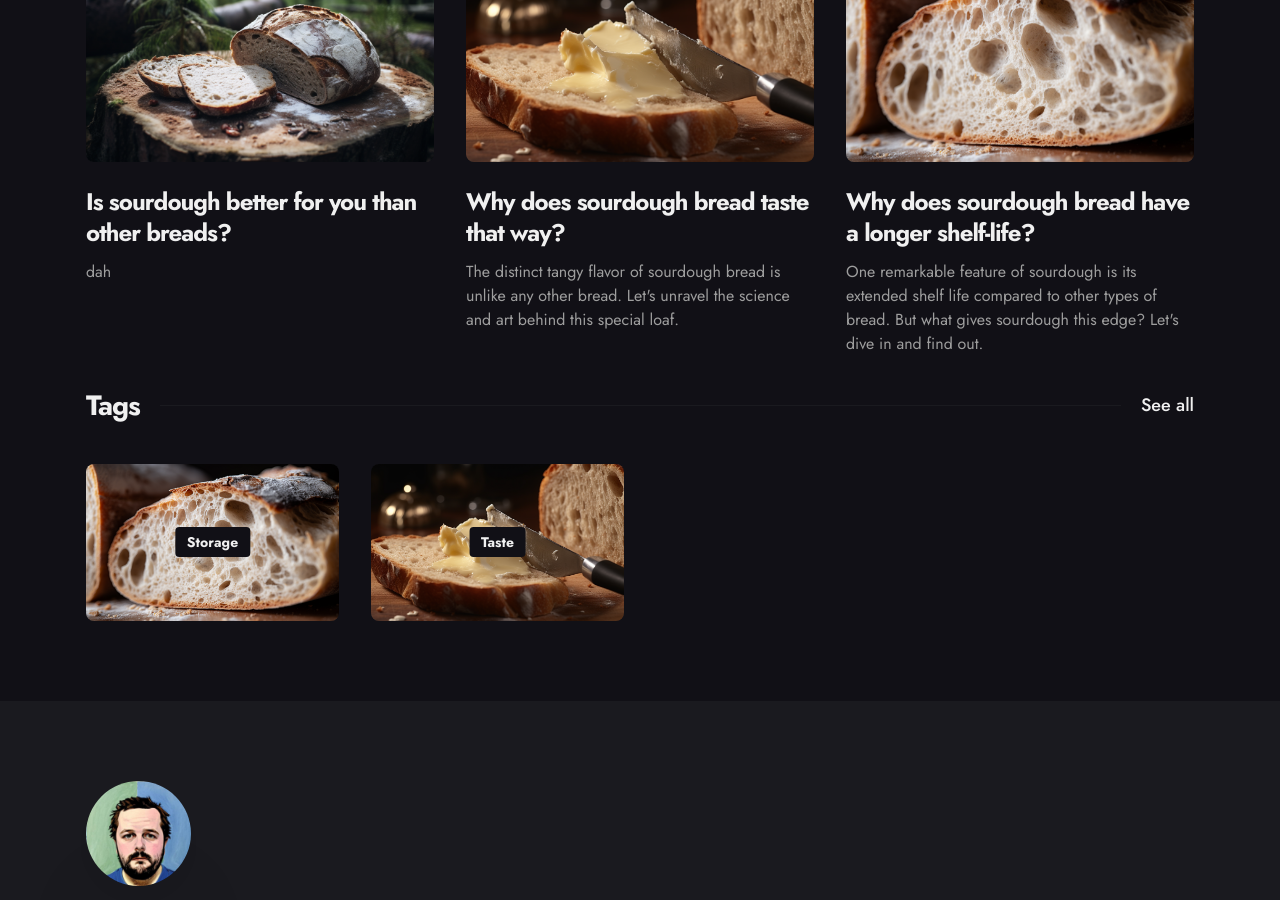
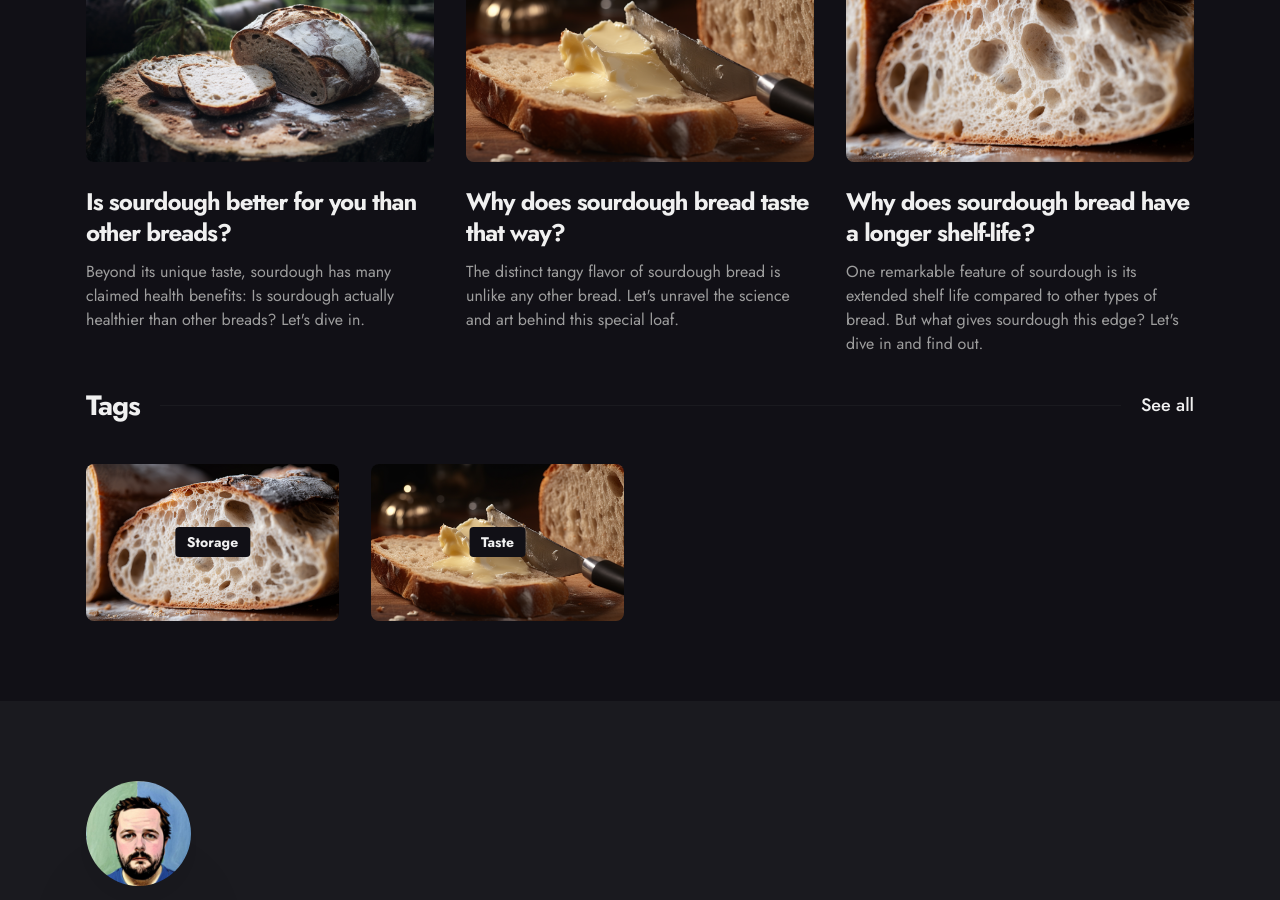
Before and after one commit to craigmbooth/sourdough-website, a Jekyll site: the page built from index.html, in a window 1280 px wide and 900 px high, scrolled down 791 px. Built offline with Jekyll 4.4.1, drawn with Linux system fonts in a browser that asks for light colours; nearby versions of some CDN libraries; the list of posts is cut into pages by our own code; part of the change alters nothing that is shown.

Commit message:
Markdownify health article

```diff
--- a/_posts/2023-10-17-is-sourdough-better-for-you-than-other-breads.md
+++ b/_posts/2023-10-17-is-sourdough-better-for-you-than-other-breads.md
@@ -1,32 +1,65 @@
 ---
 layout: post
 title:  Is sourdough better for you than other breads?
-description: dah
+description: "Beyond its unique taste, sourdough has many claimed health benefits: Is sourdough actually healthier than other breads? Let's dive in."
 date:   2023-10-17
 image:  '/images/posts/health/header.png'
 tags:   []
 ---
 
-Fermentated foods, sourdough included, have undergone an explosion in popularity in recent years.  This was driven in part by their proposed health benefits (see e.g. \cite{dimidi19} for a review).  Now, sourdough is not considered a probiotic, the temperatures reached by the center of a loaf (\degCF{88}) during cooking are high enough to kill all microorganisms.  contrast this to something like yogurt that is never heated and therefore is full of living bacteria.  The beneficial effects of eating sourdough are due to the effects of the prior hours of fermentation by those microbes.  Here we summarize a few of the health benefits of sourdough bread relative a more standard yeasted bread.
+Fermented foods, sourdough included, have undergone an explosion in popularity in recent years.  This was driven in part by their proposed health benefits (see e.g. Dimidi et al., 2019 for a review).
 
-\subsubsection{It has a lower glycemic index} \index{Glycemic index}
+Sourdough has definite health benefits over yeasted breads.  The beneficial effects of eating sourdough are due to the effects of fermentation by the yeasts and bacteria on the dough.  Here we summarize a few of the health benefits of sourdough bread relative a more standard yeasted bread.
 
-\index{Diabetes} The Glycemic index (GI) of food is a ranking based on  their immediate effect on  blood glucose levels.  Foods with lots of easily digestible carbohydrates have a high GI, and after they're eaten, they spike levels of blood sugar significantly.  Foods with a lower GI release their energy more slowly.  Although GI is only one component of the overall healthfulness, some research has linked high GI diets with a greater risk of developing type 2 diabetes\cite{bhupathiraju14}, higher cholesterol levels\cite{fleming13}, and more heart disease\cite{derougemont07}.  Foods can be broadly classified into three categories (low GI $\le$55, medium GI 55–69 or high GI $\ge$70).  For reference, a whole meal bread without sourdough fermentation has a GI of around 70.
+## It has a lower glycemic index
+The Glycemic index (GI) of food is a ranking based on its immediate effect on  blood glucose levels.  Foods with lots of easily digestible carbohydrates have a high GI, and after they're eaten, they spike levels of blood sugar significantly.  Foods with a lower GI release their energy more slowly.  Although GI is only one component of the overall healthfulness of a food, some research has linked high GI diets with a greater risk of developing type 2 diabetes (Bhupathiraju et al., 2014), higher cholesterol levels (Fleming & Godwin, 2013), and more heart disease (de Rougemont et al., 2007).
 
-Although bread, by its nature will remain relatively high GI, it has been found that sourdough fermentation is able to reduce the digestibility of some starches\cite{ostman02}, and correspondingly reduces blood sugar and insulin responses when compared to yeasted bread\cite{liljeberg95} and reduce its glycemic index\cite{stamataki17}, with some studies indicating that depending on the precise formulation, the bread may end up with a GI around 40-60\cite{novotni10, novotni12}.  This is demonstrated in Fig.~\ref{fig:gi}, which shows the measurement of the GI of some bread from \cite{devuyts09}\index{Glycemic index!measurement}.  The two curves on this chart show the mean increase in blood sugar in 20 healthy volunteers after ingesting glucose, and after ingesting sourdough.  The blood sugar increment is around 40.1\% of that of pure glucose (which has a GI of 100), so the GI of the sourdough is 41.1, a figure low enough to indicate that this type of bread could have significant health impacts.
+Foods can be broadly classified into three categories
 
-\begin{figure}[ht]
-    \centering\includegraphics[width=\textwidth]{figures/fig_gi}
-    \caption{Measurement of the GI of a bread sample.  The two lines in this chart show the increase in blood sugar over time after ingesting glucose (yellow-brown line) and sourdough bread (blue line).  The blood sugar spike for sourdough is approximately 41\% the size of that for glucose, indicating that the sourdough has a GI of 41.  This is a significantly lower GI than for a standard wheat bread.  Adapted from \cite{devuyts09}}
-    \label{fig:gi}
-\end{figure}
+   * low GI (<55)
+   * medium GI (55–69)
+   * high GI (>69)
 
-\subsubsection {It Increases Available Bioactive Compounds} \index{Folates}
+For reference, a whole meal bread without sourdough fermentation has a GI of around 70.
 
-Fermenting with sourdough improves the bioavailability \cite{katina05}, in particular, the addition of a sourdough fermentation phase more than doubled the availability of folates and phenolic compounds, and B-complex vitamins\cite{batifoulier05} relative to yeasted bread.  Folate intake is necessary for several processes in the body, and associations between low folate level and chronic diseases such as cardiovascular disease, cancer, and cognitive dysfunction have been reported\cite{ebara17}. Many studies have shown a strong and positive correlation between the presence of phenolic compound and the antioxidant effects of foods, \cite{minatel17},  which (among other things) to decrease inflammation in the body related with chronic diseases (e.g. cardiovascular diseases, cancer, diabetes) \cite{eliassen12,tanaka12}
+Although bread, by its nature will remain relatively high GI, it has been found that sourdough fermentation is able to reduce the digestibility of some starches (Ostman et al., 2002), and correspondingly reduces blood sugar and insulin responses when compared to yeasted bread (Liljeberg et al., 1995) and reduce its glycemic index (Stamataki, Yanni & Karathanos, 2017), with some studies indicating that depending on the precise formulation, the bread may end up with a GI around 40-60 (Novotni et al. 2010; Novotni et al., 2012).
 
-\subsubsection {It Has More Bioavailable Minerals} \index{Phytic acid}
+This is demonstrated in in the following image, which shows the measurement of the GI of some bread from (De Angelis et al., 2009).  The two curves on this chart show the mean increase in blood sugar in 20 healthy volunteers after ingesting glucose, and after ingesting sourdough.  The blood sugar increment is around 40.1% of that of pure glucose (pure glucose has a GI of 100), so the GI of the sourdough is 41.1, a figure low enough to indicate that this type of bread could have significant health impacts.
 
-Phytic acid is a substance found in many plant-based foods, including wheat flour where it is present in an amount of around 3 mg/g in refined flour, and 8.5 mg/g in whole wheat flour\cite{febles02}.  Phytate is commonly called an "anti-nutrient" because it tends to bind to common minerals, including iron, zinc, magnesium and calcium, meaning that they are unavailable for absorption into the body\cite{lopez98}.
+![Measurement of the GI of a bread sample.  The two lines in this chart show the increase in blood sugar over time after ingesting glucose (yellow-brown line) and sourdough bread (blue line).  The blood sugar spike for sourdough is approximately 41% the size of that for glucose, indicating that the sourdough has a GI of 41.  This is a significantly lower GI than for a standard wheat bread.]({{site.baseurl}}/images/posts/health/fig_gi.png)
 
-A prolonged sourdough fermentation was found to decrease phytic acid levels by 62\%, relative to only 38\% for a more standard yeast-based fermentation process\cite{lopez01}. Thus, it should be expected that relative to other breads, sourdough is able to supply more of these vital minerals.
+## It Increases Available Bioactive Compounds
+Fermenting with sourdough improves the bioavailability (Katina et al., 2005), in particular, the addition of a sourdough fermentation phase more than doubled the availability of folates and phenolic compounds, and B-complex vitamins relative to yeasted bread.  Folate intake is necessary for several processes in the body, and associations between low folate level and chronic diseases such as cardiovascular disease, cancer, and cognitive dysfunction have been reported (Ebara, 2017). Many studies have shown a strong and positive correlation between the presence of phenolic compound and the antioxidant effects of foods, which (among other things) to decrease inflammation in the body related with chronic diseases (e.g. cardiovascular diseases, cancer, diabetes) (e.g. Eliassen et al. 2012)
+
+## It Has More Bioavailable Minerals
+Phytic acid is a substance found in many plant-based foods, including wheat flour. Phytate is present in an amount of around 3 mg/g in refined flour, and 8.5 mg/g in whole wheat flour (Febles et al., 2002).
+
+Phytate is commonly called an "anti-nutrient" because it tends to bind to common minerals, including iron, zinc, magnesium and calcium, meaning that they are unavailable for absorption into the body. A prolonged sourdough fermentation was found to decrease phytic acid levels by 62%, relative to only 38% for a more standard yeast-based fermentation process (Lopez et al., 2021). Thus, it should be expected that relative to other breads, sourdough is able to supply more of these vital minerals.
+
+## It is easier to digest
+The fermentation process in sourdough can break down some of the gluten in the dough, making it easier to digest for some people.
+
+WRITE ME
+
+## Conclusion
+Sourdough bread isn't just tasty; it's also better for you than regular bread in many ways. Unlike other breads, sourdough doesn't cause a quick spike in your blood sugar. This is great news for people who want to watch their sugar levels. Plus, it has more of the good stuff our body needs, like vitamins and other healthy bits.
+
+What's even better? Sourdough helps our body take in more minerals, like iron and calcium. This is because sourdough doesn't have as much of a thing called 'phytic acid' which stops our body from using these minerals. So, when you choose sourdough, you're not just getting a yummy slice of bread, but you're also making a healthier choice!
+
+## References
+
+   * Bhupathiraju, S. N., Tobias, D. K., Malik, V. S., Pan, A., Hruby, A., Manson, J. E., Willett, W. C., & Hu, F. B. (2014). Glycemic index, glycemic load, and risk of type 2 diabetes: results from 3 large US cohorts and an updated meta-analysis. In The American Journal of Clinical Nutrition (Vol. 100, Issue 1, pp. 218–232). Elsevier BV. https://doi.org/10.3945/ajcn.113.079533
+   * De Angelis, M., Damiano, N., Rizzello, C. G., Cassone, A., Di Cagno, R., & Gobbetti, M. (2009). Sourdough fermentation as a tool for the manufacture of low-glycemic index white wheat bread enriched in dietary fibre. In European Food Research and Technology (Vol. 229, Issue 4, pp. 593–601). Springer Science and Business Media LLC. https://doi.org/10.1007/s00217-009-1085-1
+   * de Rougemont, A., Normand, S., Nazare, J.-A., Skilton, M. R., Sothier, M., Vinoy, S., & Laville, M. (2007). Beneficial effects of a 5-week low-glycaemic index regimen on weight control and cardiovascular risk factors in overweight non-diabetic subjects. In British Journal of Nutrition (Vol. 98, Issue 6, pp. 1288–1298). Cambridge University Press (CUP). https://doi.org/10.1017/s0007114507778674
+   * Dimidi, E., Cox, S. R., Rossi, M., & Whelan, K. (2019). Fermented Foods: Definitions and Characteristics, Impact on the Gut Microbiota and Effects on Gastrointestinal Health and Disease. In Nutrients (Vol. 11, Issue 8, p. 1806). MDPI AG. https://doi.org/10.3390/nu11081806
+   * Ebara, S. (2017). Nutritional role of folate. In Congenital Anomalies (Vol. 57, Issue 5, pp. 138–141). Wiley. https://doi.org/10.1111/cga.12233
+   * Eliassen, A. H., Hendrickson, S. J., Brinton, L. A., Buring, J. E., Campos, H., Dai, Q., Dorgan, J. F., Franke, A. A., Gao, Y., Goodman, M. T., Hallmans, G., Helzlsouer, K. J., Hoffman-Bolton, J., Hultén, K., Sesso, H. D., Sowell, A. L., Tamimi, R. M., Toniolo, P., Wilkens, L. R., … Hankinson, S. E. (2012). Circulating Carotenoids and Risk of Breast Cancer: Pooled Analysis of Eight Prospective Studies. In JNCI: Journal of the National Cancer Institute (Vol. 104, Issue 24, pp. 1905–1916). Oxford University Press (OUP). https://doi.org/10.1093/jnci/djs461
+   * Fleming, P., & Godwin, M. (2013). Low-glycaemic index diets in the management of blood lipids: a systematic review and meta-analysis. In Family Practice (Vol. 30, Issue 5, pp. 485–491). Oxford University Press (OUP). https://doi.org/10.1093/fampra/cmt029
+   * Febles, C. I., Arias, A., Hardisson, A., Rodrı́guez-Alvarez, C., & Sierra, A. (2002). Phytic Acid Level in Wheat Flours. In Journal of Cereal Science (Vol. 36, Issue 1, pp. 19–23). Elsevier BV. https://doi.org/10.1006/jcrs.2001.0441
+   * Katina, K., Arendt, E., Liukkonen, K.-H., Autio, K., Flander, L., & Poutanen, K. (2005). Potential of sourdough for healthier cereal products. In Trends in Food Science & Technology (Vol. 16, Issues 1–3, pp. 104–112). Elsevier BV. https://doi.org/10.1016/j.tifs.2004.03.008
+   * Liljeberg, H. G. M., Lönner, C. H., Björck, I. M. E (1995). Sourdough Fermentation or Addition of Organic Acids or Corresponding Salts to Bread Improves Nutritional Properties of Starch in Healthy Humans. In The Journal of Nutrition (Vol. 125, Issue 6, pp. 1503-1511). https://doi.org/10.1093/jn/125.6.1503.
+   * Lopez, H. W., Krespine, V., Guy, C., Messager, A., Demigne, C., & Remesy, C. (2001). Prolonged Fermentation of Whole Wheat Sourdough Reduces Phytate Level and Increases Soluble Magnesium. In Journal of Agricultural and Food Chemistry (Vol. 49, Issue 5, pp. 2657–2662). American Chemical Society (ACS). https://doi.org/10.1021/jf001255z
+   * Novotni, D., Ćurić, D., Bituh, M., Colić Barić, I., Škevin, D., & Čukelj, N. (2010). Glycemic index and phenolics of partially-baked frozen bread with sourdough. In International Journal of Food Sciences and Nutrition (Vol. 62, Issue 1, pp. 26–33). Informa UK Limited. https://doi.org/10.3109/09637486.2010.506432
+   * Novotni, D., Čukelj, N., Smerdel, B., Bituh, M., Dujmić, F., & Ćurić, D. (2012). Glycemic index and firming kinetics of partially baked frozen gluten-free bread with sourdough. In Journal of Cereal Science (Vol. 55, Issue 2, pp. 120–125). Elsevier BV. https://doi.org/10.1016/j.jcs.2011.10.008
+   * Östman, E. M., Nilsson, M., Liljeberg Elmståhl, H. G. M., Molin, G., & Björck, I. M. E. (2002). On the Effect of Lactic Acid on Blood Glucose and Insulin Responses to Cereal Products: Mechanistic Studies in Healthy Subjects and In Vitro. In Journal of Cereal Science (Vol. 36, Issue 3, pp. 339–346). Elsevier BV. https://doi.org/10.1006/jcrs.2002.0469
+   * Stamataki, N. S., Yanni, A. E., & Karathanos, V. T. (2017). Bread making technology influences postprandial glucose response: a review of the clinical evidence. In British Journal of Nutrition (Vol. 117, Issue 7, pp. 1001–1012). Cambridge University Press (CUP). https://doi.org/10.1017/s0007114517000770
```
